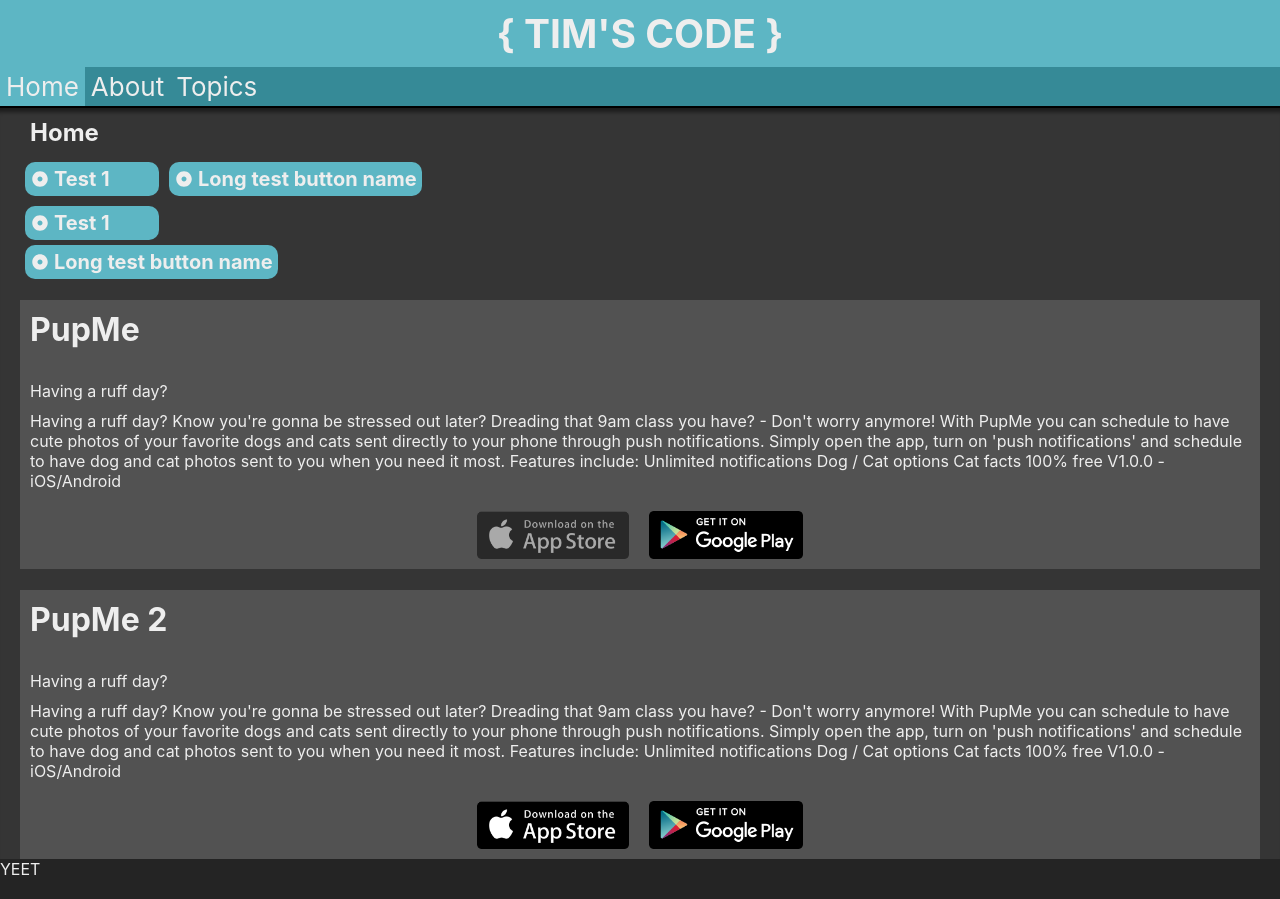
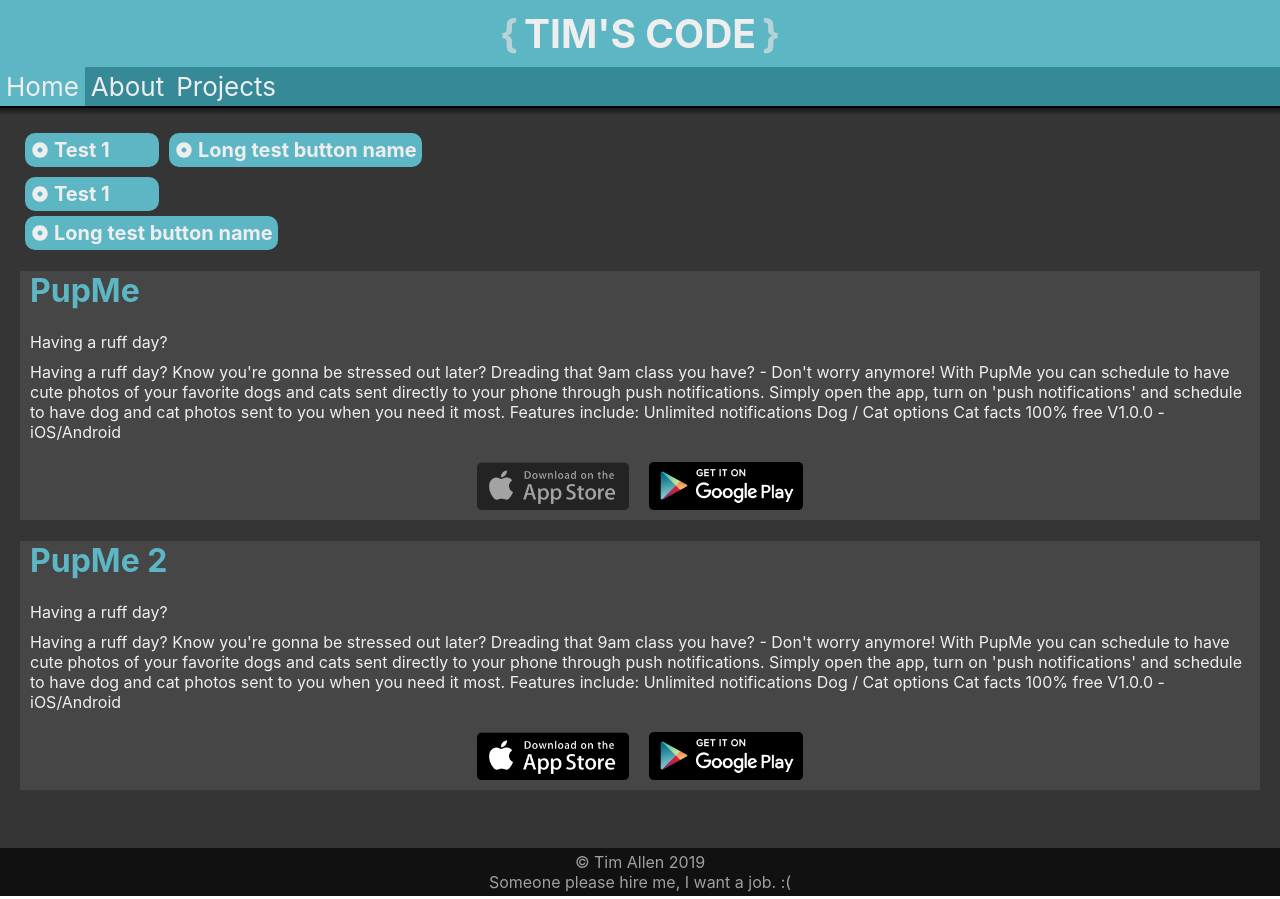
Before and after one commit to TimJAllen/Website, a React (Create React App) app: page / in a window 1280 px wide. Built offline with nearby package versions, Linux system fonts and the light colour scheme.

Commit message:
Styling and layout updates

```diff
--- a/src/App.js
+++ b/src/App.js
@@ -1,9 +1,11 @@
 import React, { Component } from 'react';
-import { BrowserRouter as Router, Route, Link } from 'react-router-dom';
+import { BrowserRouter as Router, Route, Link, withRouter } from 'react-router-dom';
 import { Header, Footer } from './components/layout';
 import { Home, About } from './components/pages';
 import './components/styles/App.scss';
 import data from './statics/site_content.json';
+
+const HeaderWithRoute = withRouter((props) => <Header {...props} />);
 
 class App extends Component {
 	render() {
@@ -11,12 +13,12 @@ class App extends Component {
 		return (
 			<Router>
 				<div className='Global-container'>
-					<Header />
+					<HeaderWithRoute />
 
 					<div className='Page'>
 						<Route exact path='/' render={(props) => <Home {...props} data={data} />} />
-						<Route path='/about' component={About} />
-						<Route path='/topics' component={Topics} />
+						<Route path='/about' render={(props) => <About {...props} data={data.about} />} />
+						<Route path='/topics' render={(props) => <Topics {...props} data={data} />} />
 					</div>
 
 					<Footer />
--- a/src/components/layout/Footer.js
+++ b/src/components/layout/Footer.js
@@ -4,7 +4,8 @@ export class Footer extends Component {
 	render() {
 		return (
 			<div className='Footer'>
-				<div>YEET</div>
+				<p>© Tim Allen 2019</p>
+				<p>Someone please hire me, I want a job. :(</p>
 			</div>
 		);
 	}
--- a/src/components/layout/Header.js
+++ b/src/components/layout/Header.js
@@ -3,10 +3,13 @@ import { Link } from 'react-router-dom';
 
 export class Header extends Component {
 	render() {
+		console.log(this.props.location.pathname);
 		return (
 			<div className='Header'>
 				<h2 className='title'>
-					{'{'} TIM'S CODE {'}'}
+					<div className='brackets'>{'{'}</div>
+					TIM'S CODE
+					<div className='brackets'>{'}'}</div>
 				</h2>
 				<ul>
 					<li>
@@ -21,7 +24,7 @@ export class Header extends Component {
 					</li>
 					<li>
 						<Link to='/topics' className='link'>
-							Topics
+							Projects
 						</Link>
 					</li>
 				</ul>
--- a/src/components/pages/Home.js
+++ b/src/components/pages/Home.js
@@ -6,10 +6,9 @@ import { Project } from './';
 export class Home extends Component {
 	render() {
 		const { projects } = this.props.data;
-		console.log(this.props);
 		return (
 			<div className='content'>
-				<h2>Home</h2>
+				{/* <h2>Home</h2> */}
 				<div style={{ display: 'flex', flexDirection: 'row' }}>
 					<TextButton text={'Test 1'} onClick={() => {}} />
 					<TextButton text={'Long test button name'} onClick={() => {}} />
--- a/src/components/styles/App.scss
+++ b/src/components/styles/App.scss
@@ -3,6 +3,10 @@
 //#################### PROPERTIES ####################
 .link {
 	color: #61dafb;
+}
+
+h1 {
+	color: $primary-color;
 }
 
 h2 {
@@ -33,6 +37,13 @@ p {
 	.title {
 		flex: 1;
 		vertical-align: middle;
+		display: flex;
+		flex-direction: row;
+
+		.brackets {
+			padding: 0px 6px 0px 6px;
+			color: $text-unfocused;
+		}
 	}
 
 	.navbar {
@@ -96,8 +107,7 @@ p {
 
 //#################### PAGE CONTENT ####################
 .Page {
-	padding: 0px 20px 0px 20px;
-	// flex: 1 1 auto;
+	padding: $content-spacing;
 	min-height: $page-height;
 	background-color: $background-color;
 	color: $text;
@@ -120,9 +130,11 @@ p {
 
 .Project {
 	background-color: $background-color-light;
+	// padding-right: $content-spacing;
+	// padding-left: $content-spacing;
 
 	.title {
-		padding: 10px;
+		margin-left: 10px;
 	}
 
 	.appstore-buttons {
@@ -138,9 +150,21 @@ p {
 
 //#################### FOOTER ####################
 .Footer {
-	height: $footer-height;
+	// height: $footer-height;
 	background-color: $background-color-dark;
-	color: $text;
+	color: $text-unfocused;
+	vertical-align: middle;
+	display: flex;
+	flex-direction: column;
+	justify-content: space-around;
+	padding: 4px;
+
+	p {
+		text-align: center;
+		flex: 1;
+		padding: 0px;
+		margin: 0px;
+	}
 }
 
 //#################### PREFABS ####################
@@ -184,17 +208,11 @@ p {
 	width: auto;
 	height: 48px;
 	margin: 10px;
-	// background-color: red;
+	// -webkit-filter: grayscale(100%);
+	// filter: grayscale(100%);
 
-	// .image {
-	// 	padding: 2px;
-	// 	height: calc(100% - 4px);
-	// 	width: calc(100% - 4px);
-
-	// 	&:hover {
-	// 		padding: 0px;
-	// 		height: 100%;
-	// 		width: 100%;
-	// 	}
+	// &:hover {
+	// 	-webkit-filter: grayscale(0%);
+	// 	filter: grayscale(0%);
 	// }
 }
--- a/src/components/styles/globals.scss
+++ b/src/components/styles/globals.scss
@@ -1,17 +1,18 @@
 $background-color: #353535;
-$background-color-dark: #242424;
-$background-color-light: #525252;
+$background-color-dark: #111111;
+$background-color-light: #464646;
 $primary-color: #5db6c4;
 $primary-color-highlighted: #368a97;
 $secondary-highlight: #eaf5f7;
 $drop-shadow: #00000080;
 
 $text: #eee;
+$text-unfocused: #e0e0e0b0;
 
 $button-padding: 5px;
 
 $header-height: 100px;
-$footer-height: 40px;
+// $footer-height: 40px;
 $page-height: calc(100vh - 100px);
 
 $content-spacing: 20px;
```
Also changed, not shown: public/index.html (+0 -10 lines).
